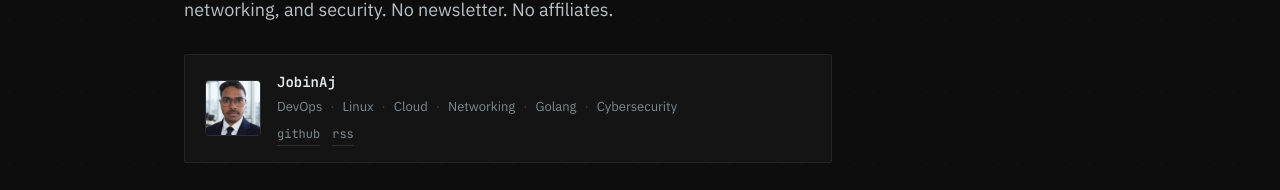
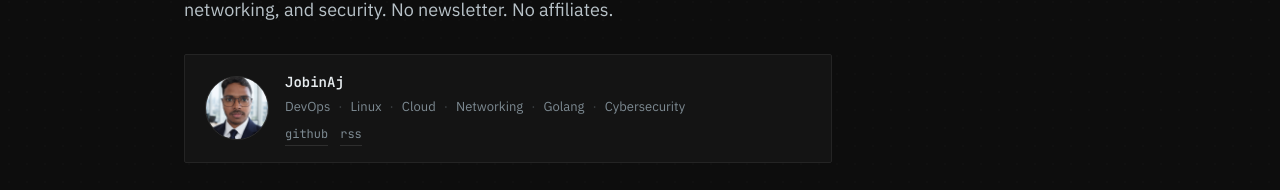
Before and after one commit to JobinAj/My_Blog, a Next.js app: page / in a window 1280 px wide. Shown: the part 241-431 px from the top of the page. Built offline with nearby package versions, Linux system fonts and the light colour scheme; no server answers; the database is empty.

Commit message:
style: make profile picture 64px and circular

```diff
--- a/app/page.tsx
+++ b/app/page.tsx
@@ -52,8 +52,8 @@ export default async function HomePage() {
         }}>
           {/* profile picture */}
           <div style={{
-            width: 56, height: 56, flexShrink: 0,
-            borderRadius: '4px', overflow: 'hidden',
+            width: 64, height: 64, flexShrink: 0,
+            borderRadius: '50%', overflow: 'hidden',
             border: '1px solid var(--nl-line-2)',
           }}>
             <img
```
